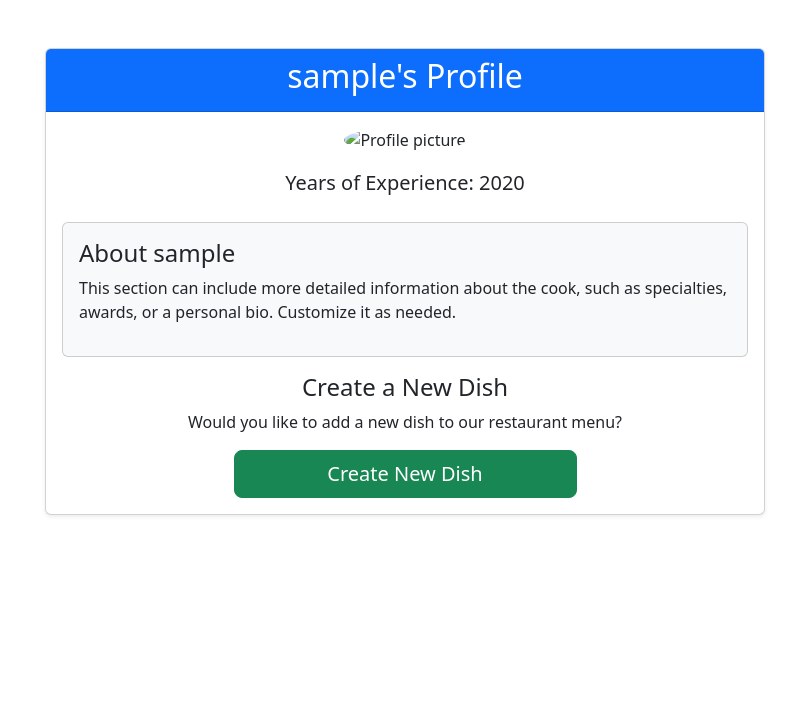
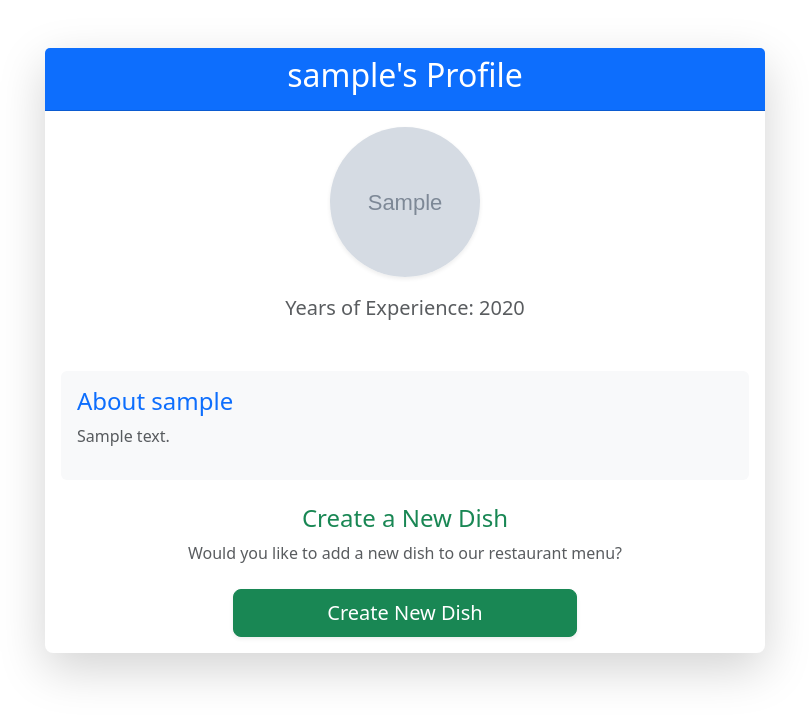
Before and after one commit to pikaOpika/Restaurant, a Django app: page /cook/profile/1 in a window 1280 px wide. Shown: the part 56-777 px from the top of the page, without its empty margins (235-1044 px from the left). Run offline with Django 5.2, Linux system fonts and the light colour scheme; tables that the repository leaves empty hold one stand-in row (values such as "Sample post"); grey boxes marked "Sample" are stand-in pictures; some libraries are stand-ins or nearby versions.

Commit message:
Implemented functionality to allow users to upload photos

```diff
--- a/cook/models.py
+++ b/cook/models.py
@@ -4,6 +4,8 @@
 
 class Cook(AbstractUser):
     years_of_experience = models.IntegerField()
+    image = models.ImageField(upload_to="photos", blank=True, null=True)
+    description = models.TextField(blank=True, null=True)
 
     def __str__(self) -> str:
         return self.username
--- /dev/null
+++ b/static/css/style.css
@@ -0,0 +1,5 @@
+.hover-shadow:hover {
+    box-shadow: 0px 4px 8px rgba(0, 0, 0, 0.2);
+    transform: translateY(-2px);
+    transition: 0.3s;
+}
--- a/templates/base.html
+++ b/templates/base.html
@@ -5,6 +5,8 @@
     <meta name="viewport" content="width=device-width, initial-scale=1.0">
     <title>{% block title %}My Restaurant{% endblock %}</title>
     <link href="https://cdn.jsdelivr.net/npm/bootstrap@5.3.0-alpha1/dist/css/bootstrap.min.css" rel="stylesheet">
+    {% block head %}
+    {% endblock %}
 </head>
 <body>
     <div class="container">
--- a/templates/cook/cook_detail.html
+++ b/templates/cook/cook_detail.html
@@ -1,30 +1,39 @@
 {% extends "base.html" %}
 
 {% block title %}Cook Profile - {{ cook.username }}{% endblock %}
-
+{% block head %}
+{% load static %}
+   <link rel="stylesheet" href="{% static 'css/styles.css' %}">
+{% endblock %}
 {% block content %}
 <div class="container mt-5">
     <div class="row justify-content-center">
         <div class="col-md-8">
-            <div class="card shadow-sm">
+            <div class="card shadow-lg border-0 rounded-3">
                 <div class="card-header bg-primary text-white text-center">
                     <h2>{{ cook.username }}'s Profile</h2>
                 </div>
                 <div class="card-body">
-                    <div class="text-center mb-4">
-                        <img src="https://via.placeholder.com/150" alt="Profile picture" class="rounded-circle mb-3" width="150" height="150">
-                        <p class="lead">Years of Experience: <strong>{{ cook.years_of_experience }}</strong></p>
+                    <div class="text-center mb-5">
+                        {% if cook.image %}
+                        <img src="{{ cook.image.url }}" alt="Profile picture" class="rounded-circle mb-3 shadow-sm" width="150" height="150">
+                        {% else %}
+                        <img src="{% static 'photo/image.png' %}" alt="Profile picture" class="rounded-circle mb-3 shadow-sm" width="150" height="150">
+                        {% endif %}
+                        <p class="lead text-muted">Years of Experience: <strong>{{ cook.years_of_experience }}</strong></p>
                     </div>
-                    <div class="card bg-light mb-3">
+
+                    <div class="card bg-light border-0 mb-4">
                         <div class="card-body">
-                            <h4>About {{ cook.username }}</h4>
-                            <p>This section can include more detailed information about the cook, such as specialties, awards, or a personal bio. Customize it as needed.</p>
+                            <h4 class="text-primary">About {{ cook.username }}</h4>
+                            <p class="text-muted">{{ cook.description|default:"No description available" }}</p>
                         </div>
                     </div>
-                    <h4 class="text-center">Create a New Dish</h4>
-                    <p class="text-center">Would you like to add a new dish to our restaurant menu?</p>
+
+                    <h4 class="text-center text-success">Create a New Dish</h4>
+                    <p class="text-center text-muted mb-4">Would you like to add a new dish to our restaurant menu?</p>
                     <div class="d-grid gap-2 col-6 mx-auto">
-                        <a href="#" class="btn btn-success btn-lg">Create New Dish</a>
+                        <a href="#" class="btn btn-success btn-lg shadow-sm hover-shadow">Create New Dish</a>
                     </div>
                 </div>
             </div>
--- a/templates/registration/signup.html
+++ b/templates/registration/signup.html
@@ -10,7 +10,7 @@
                 <h3>Sign Up</h3>
             </div>
             <div class="card-body">
-                <form method="POST">
+                <form method="POST" enctype="multipart/form-data">
                     {% csrf_token %}
                     {{ form|crispy }}
                     <div class="text-center">
```
Also changed, not shown: accounts/forms.py (+8 -2 lines), restaurant/settings.py (+10 -0 lines), cook/migrations/0002_cook_description_cook_image.py (added), media/photos/Без_названия_2.jpg (added), static/photo/image.png (added), templates/includes/sidebar.html (line endings or trailing spaces).
